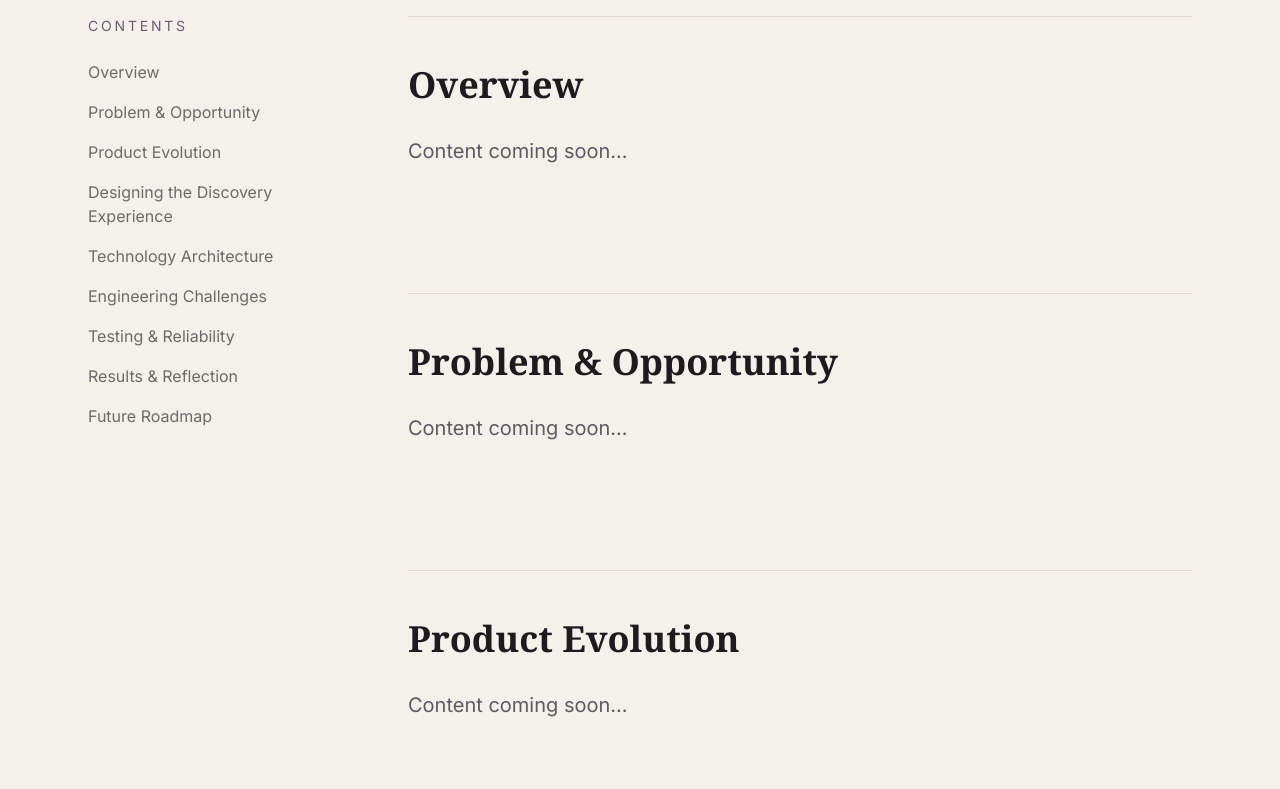
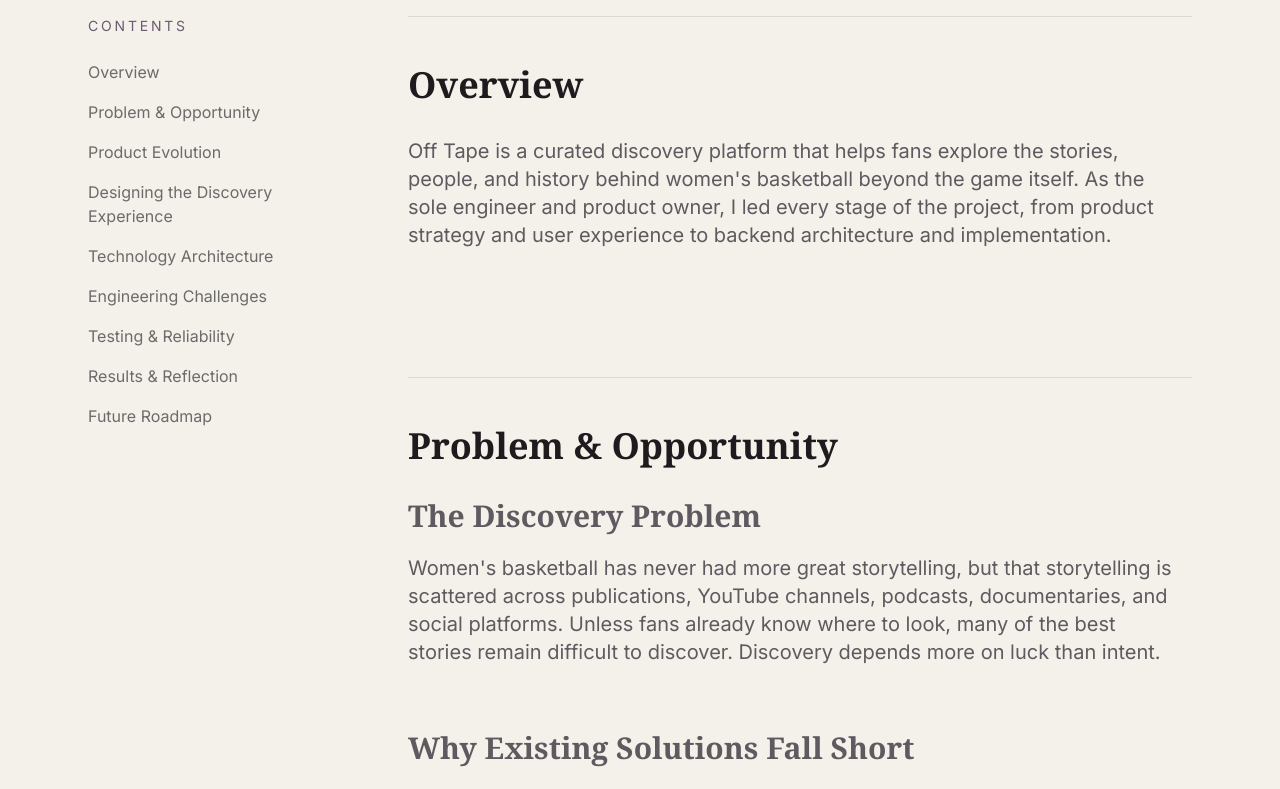
Before and after one commit to ma-boles/mbolesdev, a Next.js app: page /case-studies/off-tape in a window 1280 px wide. Shown: the part 1380-2169 px from the top of the page. Built offline with nearby package versions, Linux system fonts and the light colour scheme.

Commit message:
git commit -m "Added href for live product"

```diff
--- a/src/app/case-studies/off-tape/page.js
+++ b/src/app/case-studies/off-tape/page.js
@@ -1,155 +1,14 @@
-// // app/case-studies/off-tape/page.js
-
-// import Link from "next/link";
-
-// export default function OffTapeCaseStudy() {
-//   const sections = [
-//     "Overview",
-//     "Problem & Opportunity",
-//     "Product Evolution",
-//     "Designing the Discovery Experience",
-//     "Technology Architecture",
-//     "Engineering Challenges",
-//     "Testing & Reliability",
-//     "Results & Reflection",
-//     "Future Roadmap",
-//   ];
-
-//   return (
-//     <main className="min-h-screen bg-[#F4F0EA] text-[#1E1B1F]">
-//       {/* Hero */}
-//       <section className="mx-auto max-w-6xl px-6 pt-16 pb-20">
-//         <Link
-//           href="/"
-//           className="text-sm text-[#6B5B73] transition hover:text-[#1E1B1F]"
-//         >
-//           ← Back to Home
-//         </Link>
-
-//         <div className="mt-16">
-//           <p className="text-sm uppercase tracking-[0.2em] text-[#6B5B73]">
-//             Case Study
-//           </p>
-
-//           <h1 className="mt-6 font-serif text-6xl leading-tight md:text-8xl">
-//             Off <span className="text-[#6B5B73]">Tape</span>
-//           </h1>
-
-//           <p className="mt-8 max-w-3xl text-2xl leading-relaxed text-[#1E1B1F]">
-//             Designing a discovery platform that helps fans explore the people,
-//             history, and culture behind women&apos;s basketball.
-//           </p>
-//         </div>
-
-//         {/* Project Metadata */}
-//         <div className="mt-16 grid gap-10 border-t border-[#DDD7D0] pt-10 md:grid-cols-4">
-//           <div>
-//             <p className="text-sm uppercase tracking-wide text-[#8A7F8D]">
-//               Role
-//             </p>
-//             <p className="mt-3 leading-relaxed">
-//               Founding Engineer
-//               <br />
-//               Product Owner
-//             </p>
-//           </div>
-
-//           <div>
-//             <p className="text-sm uppercase tracking-wide text-[#8A7F8D]">
-//               Timeline
-//             </p>
-//             <p className="mt-3">2025–2026</p>
-//           </div>
-
-//           <div>
-//             <p className="text-sm uppercase tracking-wide text-[#8A7F8D]">
-//               Stack
-//             </p>
-//             <p className="mt-3">
-//               Next.js
-//               <br />
-//               TypeScript
-//               <br />
-//               Supabase
-//             </p>
-//           </div>
-
-//           <div>
-//             <p className="text-sm uppercase tracking-wide text-[#8A7F8D]">
-//               Links
-//             </p>
-
-//             <div className="mt-3 flex flex-col gap-2">
-//               <a
-//                 href="#"
-//                 className="text-[#6B5B73] transition hover:text-[#1E1B1F]"
-//               >
-//                 Live Product →
-//               </a>
-
-//               <a
-//                 href="#"
-//                 className="text-[#6B5B73] transition hover:text-[#1E1B1F]"
-//               >
-//                 GitHub →
-//               </a>
-//             </div>
-//           </div>
-//         </div>
-
-//         {/* Hero Image Placeholder */}
-//         <div className="mt-20 aspect-[16/9] rounded-sm bg-[#DDD7D0] flex items-center justify-center text-[#8A7F8D]">
-//           Homepage Screenshot / Demo Video
-//         </div>
-//       </section>
-
-//       {/* Main Content */}
-//       <section className="mx-auto grid max-w-6xl gap-20 px-6 pb-32 lg:grid-cols-[240px_1fr]">
-//         {/* Sidebar */}
-//         <aside className="hidden lg:block">
-//           <div className="sticky top-12">
-//             <p className="mb-6 text-sm uppercase tracking-[0.2em] text-[#6B5B73]">
-//               Contents
-//             </p>
-
-//             <nav className="space-y-4">
-//               {sections.map((section) => (
-//                 <a
-//                   key={section}
-//                   href="#"
-//                   className="block text-[#6B6B6B] transition hover:text-[#1E1B1F]"
-//                 >
-//                   {section}
-//                 </a>
-//               ))}
-//             </nav>
-//           </div>
-//         </aside>
-
-//         {/* Article */}
-//         <article className="space-y-32">
-//           {sections.map((section) => (
-//             <section
-//               key={section}
-//               className="border-t border-[#DDD7D0] pt-12"
-//             >
-//               <h2 className="font-serif text-4xl">{section}</h2>
-
-//               <p className="mt-6 max-w-3xl leading-relaxed text-[#6B6B6B]">
-//                 Content coming soon...
-//               </p>
-//             </section>
-//           ))}
-//         </article>
-//       </section>
-//     </main>
-//   );
-// }
-
-
 import CaseStudyHero from "@/app/components/case-study/CaseStudyHero";
 import CaseStudySidebar from "@/app/components/case-study/CaseStudySidebar";
-import CaseStudySection from "@/app/components/case-study/CaseStudySection";
+import Overview from "@/app/components/case-study/Overview";
+import ProblemOpportunity from "@/app/components/case-study/ProblemOpportunity";
+import ProductEvolution from "@/app/components/case-study/ProductEvolution";
+import DiscoveryExperience from "@/app/components/case-study/DiscoveryExperience";
+import TechnologyArchitecture from "@/app/components/case-study/TechnologyArchitecture";
+import EngineeringChallenges from "@/app/components/case-study/EngineeringChallenges";
+import TestingReliability from "@/app/components/case-study/TestingReliability";
+import ResultsReflection from "@/app/components/case-study/ResultsReflection";
+import FutureRoadmap from "@/app/components/case-study/FutureRoadmap";
 
 export default function OffTapeCaseStudy() {
   const sections = [
@@ -201,17 +60,17 @@ export default function OffTapeCaseStudy() {
         <CaseStudySidebar sections={sections} />
 
         <article className="space-y-32">
-          {sections.map((section) => (
-            <CaseStudySection
-              key={section.id}
-              id={section.id}
-              title={section.title}
-            >
-              <p>
-                Content coming soon...
-              </p>
-            </CaseStudySection>
-          ))}
+
+          <Overview />
+          <ProblemOpportunity />
+          <ProductEvolution />
+          <DiscoveryExperience />
+          <TechnologyArchitecture />
+          <EngineeringChallenges />
+          <TestingReliability />
+          <ResultsReflection />
+          <FutureRoadmap />
+
         </article>
       </section>
     </main>
```
